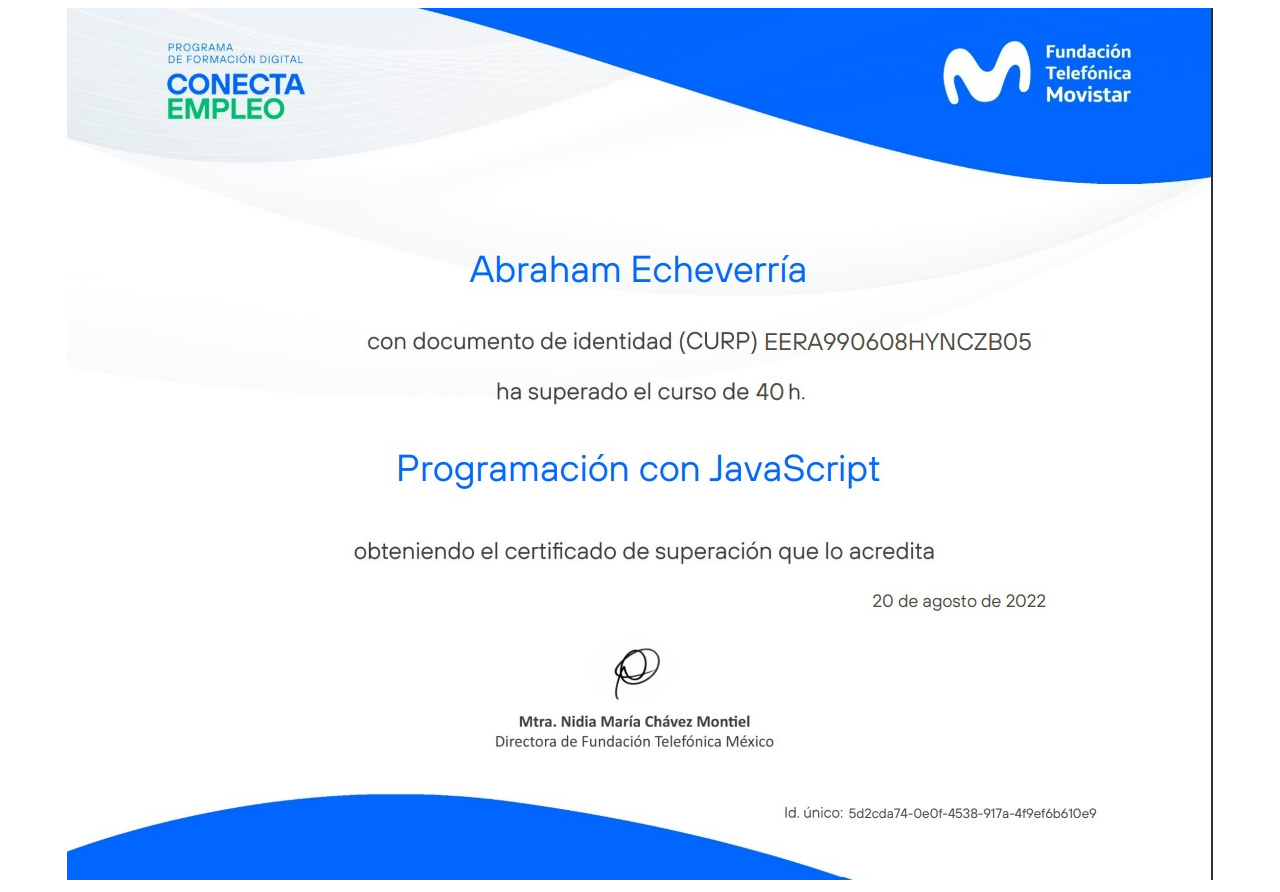
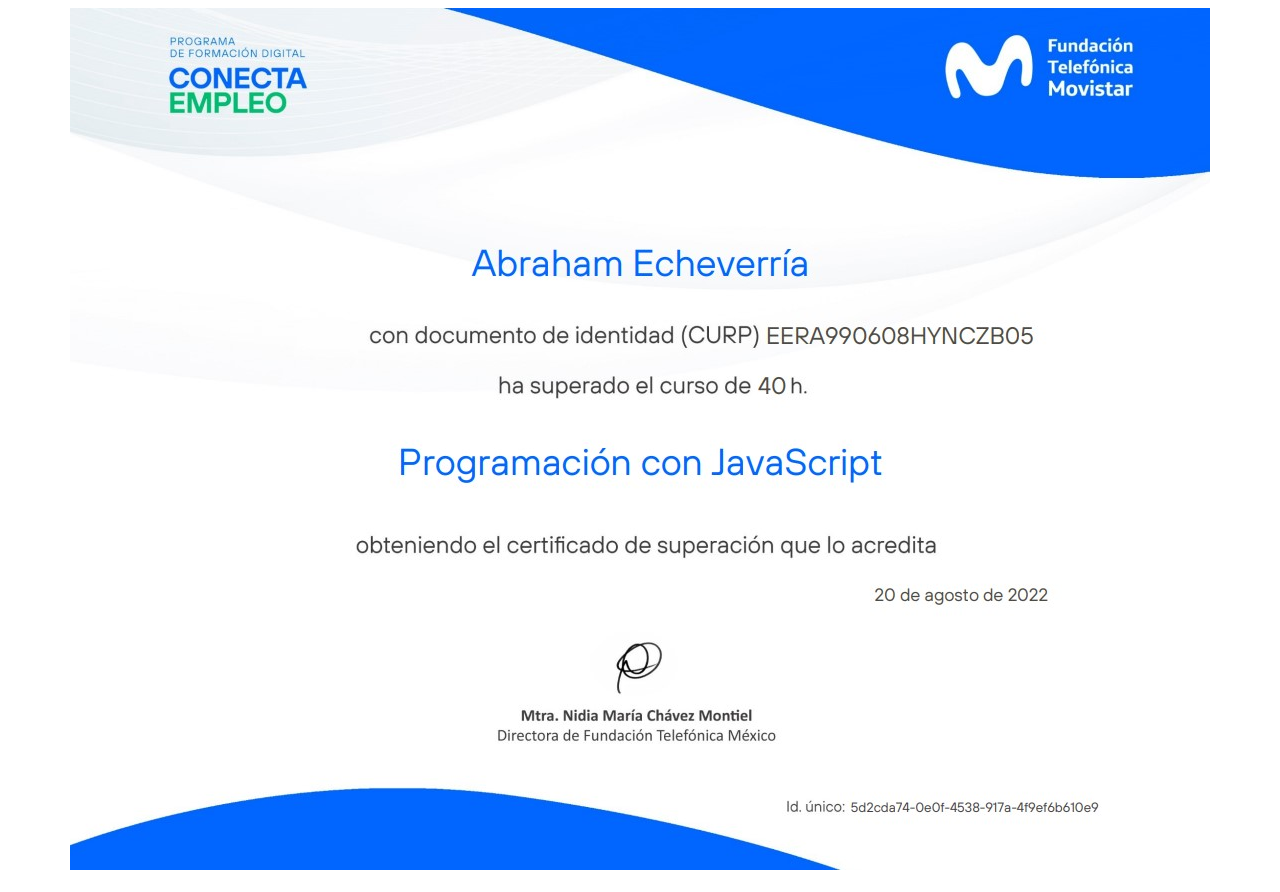
Before and after one commit to Abraham-Jesus-Echeverria/Certificado-java-script, a plain HTML site: page index.html in a window 1280 px wide. Drawn offline with Linux system fonts and the light colour scheme.

Commit message:
reparando detalles de la imagen

```diff
--- a/index.html
+++ b/index.html
@@ -14,7 +14,7 @@
 </head>
 <body>
     <div>
-    <img src="./certificacion-java-script.jpg" alt="certificado">
+    <img src="./certificacion-java-scriptXD.jpg" alt="certificado">
     </div>
 </body>
 </html>
```
Also changed, not shown: certificacion-java-script.jpg (deleted), certificacion-java-scriptXD.jpg (added).
